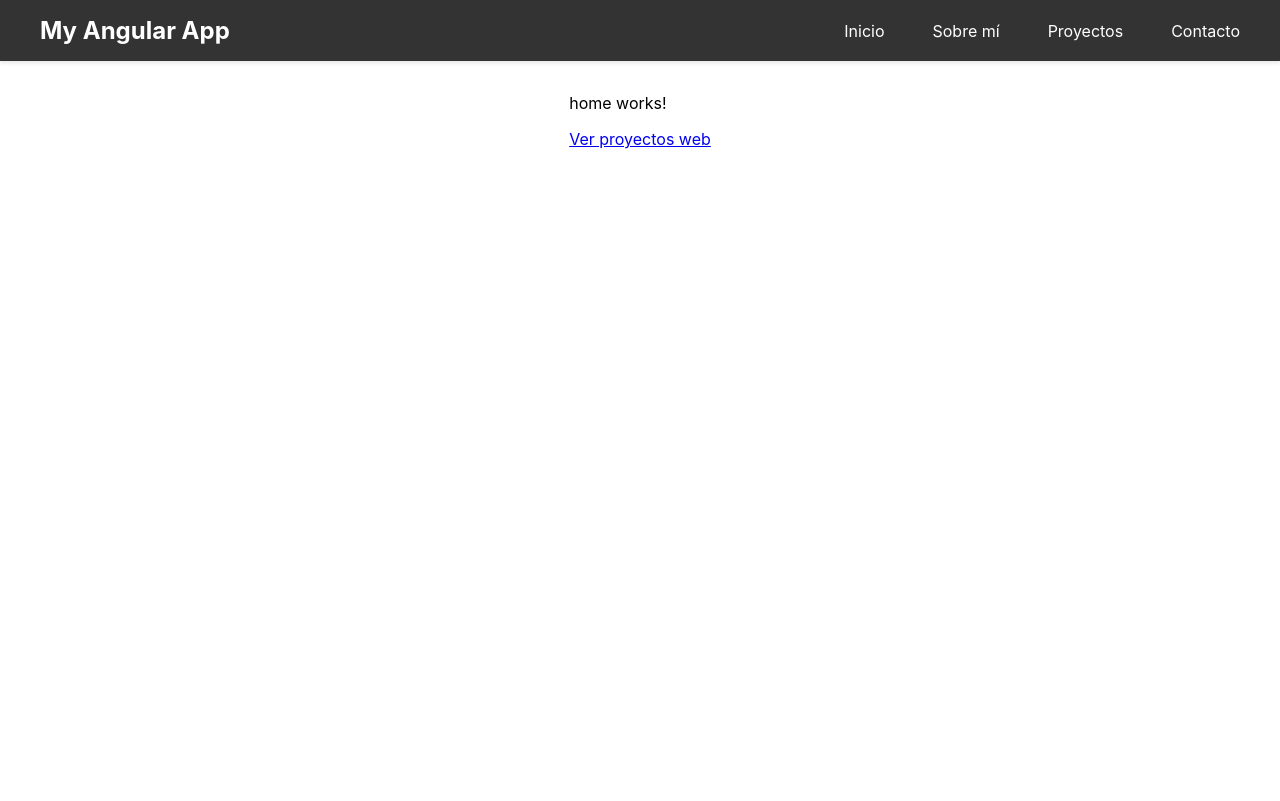
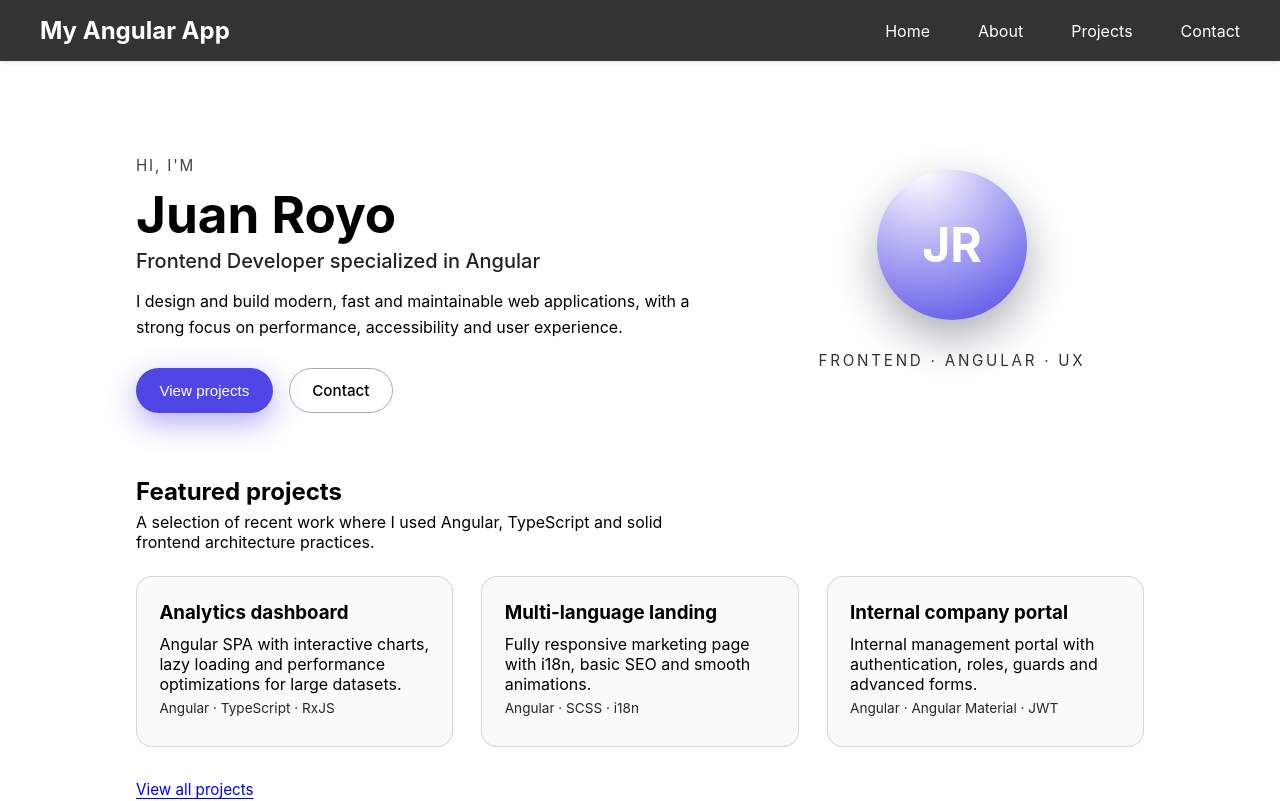
Before and after one commit to juanroyofullstack/angular-app, an Angular app: page / in a window 1280 px wide. Shown: the top 801 px of the page. Built offline with nearby package versions, Linux system fonts and the light colour scheme.

Commit message:
addd: home page template

```diff
--- a/src/app/components/header/header.component.html
+++ b/src/app/components/header/header.component.html
@@ -6,11 +6,11 @@
         routerLink="/"
         routerLinkActive="active"
         [routerLinkActiveOptions]="{ exact: true }"
-        >Inicio</a
+        >Home</a
       >
-      <a routerLink="/about" routerLinkActive="active">Sobre mí</a>
-      <a routerLink="/projects" routerLinkActive="active">Proyectos</a>
-      <a routerLink="/contact" routerLinkActive="active">Contacto</a>
+      <a routerLink="/about" routerLinkActive="active">About</a>
+      <a routerLink="/projects" routerLinkActive="active">Projects</a>
+      <a routerLink="/contact" routerLinkActive="active">Contact</a>
     </nav>
   </div>
 </header>
--- a/src/app/pages/home/home.component.html
+++ b/src/app/pages/home/home.component.html
@@ -1,7 +1,118 @@
-<p>home works!</p>
-<a
-  [routerLink]="['/projects']"
-  [queryParams]="{ category: 'web', sort: 'date' }"
->
-  Ver proyectos web
-</a>
+<main class="home">
+  <!-- Hero -->
+  <section class="home__hero">
+    <div class="home__hero-text">
+      <p class="home__hero-greeting">Hi, I'm</p>
+      <h1 class="home__hero-title">Juan Royo</h1>
+      <h2 class="home__hero-subtitle">
+        Frontend Developer specialized in Angular
+      </h2>
+      <p class="home__hero-description">
+        I design and build modern, fast and maintainable web applications, with
+        a strong focus on performance, accessibility and user experience.
+      </p>
+
+      <div class="home__hero-cta">
+        <button class="btn btn--primary" (click)="goToProjects()">
+          View projects
+        </button>
+        <a class="btn btn--ghost" [routerLink]="['/contact']"> Contact </a>
+      </div>
+    </div>
+
+    <div class="home__hero-visual">
+      <div class="home__avatar">
+        <span class="home__avatar-initials">JR</span>
+      </div>
+      <p class="home__hero-role">Frontend · Angular · UX</p>
+    </div>
+  </section>
+
+  <!-- Featured projects -->
+  <section class="home__section">
+    <header class="home__section-header">
+      <h2>Featured projects</h2>
+      <p>
+        A selection of recent work where I used Angular, TypeScript and solid
+        frontend architecture practices.
+      </p>
+    </header>
+
+    <div class="home__projects-grid">
+      <article class="home__project-card">
+        <h3>Analytics dashboard</h3>
+        <p>
+          Angular SPA with interactive charts, lazy loading and performance
+          optimizations for large datasets.
+        </p>
+        <p class="home__project-tech">Angular · TypeScript · RxJS</p>
+      </article>
+
+      <article class="home__project-card">
+        <h3>Multi-language landing</h3>
+        <p>
+          Fully responsive marketing page with i18n, basic SEO and smooth
+          animations.
+        </p>
+        <p class="home__project-tech">Angular · SCSS · i18n</p>
+      </article>
+
+      <article class="home__project-card">
+        <h3>Internal company portal</h3>
+        <p>
+          Internal management portal with authentication, roles, guards and
+          advanced forms.
+        </p>
+        <p class="home__project-tech">Angular · Angular Material · JWT</p>
+      </article>
+    </div>
+
+    <div class="home__section-cta">
+      <a class="link" [routerLink]="['/projects']">View all projects</a>
+    </div>
+  </section>
+
+  <!-- About (short) -->
+  <section class="home__section home__section--alt">
+    <header class="home__section-header">
+      <h2>About me</h2>
+    </header>
+    <p class="home__about-text">
+      I'm a frontend developer focused on creating clear, accessible and
+      user-centered interfaces. I enjoy working with Angular, paying attention
+      to visual details and collaborating closely with design and product to
+      build impactful digital experiences.
+    </p>
+    <div class="home__section-cta">
+      <a class="link" [routerLink]="['/about']">Learn more about me</a>
+    </div>
+  </section>
+
+  <!-- Tech stack -->
+  <section class="home__section">
+    <header class="home__section-header">
+      <h2>Stack & tools</h2>
+    </header>
+
+    <div class="home__tags">
+      <span class="tag">Angular</span>
+      <span class="tag">TypeScript</span>
+      <span class="tag">JavaScript</span>
+      <span class="tag">SCSS</span>
+      <span class="tag">HTML5</span>
+      <span class="tag">RxJS</span>
+      <span class="tag">REST APIs</span>
+      <span class="tag">Git</span>
+    </div>
+  </section>
+
+  <!-- Final CTA -->
+  <section class="home__section home__cta-final">
+    <h2>Ready to start your next project?</h2>
+    <p>
+      If you have an idea in mind, I'd love to help you turn it into a polished,
+      professional web application.
+    </p>
+    <a class="btn btn--primary" [routerLink]="['/contact']"> Get in touch </a>
+  </section>
+</main>
--- a/src/app/pages/home/home.component.scss
+++ b/src/app/pages/home/home.component.scss
@@ -0,0 +1,250 @@
+@use "sass:color";
+
+.home {
+  min-height: 100vh;
+  padding: 4rem 1.5rem 5rem;
+  max-width: 1120px;
+  margin: 0 auto;
+  display: flex;
+  flex-direction: column;
+  gap: 4rem;
+}
+
+.home__hero {
+  display: grid;
+  grid-template-columns: minmax(0, 3fr) minmax(0, 2fr);
+  gap: 3rem;
+  align-items: center;
+}
+
+.home__hero-greeting {
+  font-size: 0.95rem;
+  text-transform: uppercase;
+  letter-spacing: 0.12em;
+  opacity: 0.75;
+  margin-bottom: 0.5rem;
+}
+
+.home__hero-title {
+  font-size: clamp(2.4rem, 4vw, 3.2rem);
+  margin: 0 0 0.25rem;
+}
+
+.home__hero-subtitle {
+  font-size: 1.25rem;
+  font-weight: 500;
+  margin: 0 0 1rem;
+  opacity: 0.86;
+}
+
+.home__hero-description {
+  max-width: 36rem;
+  line-height: 1.6;
+  margin-bottom: 1.75rem;
+}
+
+.home__hero-cta {
+  display: flex;
+  flex-wrap: wrap;
+  gap: 1rem;
+}
+
+.home__hero-visual {
+  display: flex;
+  flex-direction: column;
+  align-items: center;
+  gap: 1rem;
+}
+
+.home__avatar {
+  width: 150px;
+  height: 150px;
+  border-radius: 999px;
+  display: flex;
+  align-items: center;
+  justify-content: center;
+  background: radial-gradient(circle at 30% 0, #ffffff33, #4f46e5);
+  color: #fff;
+  box-shadow: 0 18px 45px rgba(15, 23, 42, 0.35);
+}
+
+.home__avatar-initials {
+  font-size: 3rem;
+  font-weight: 700;
+}
+
+.home__hero-role {
+  font-size: 0.95rem;
+  text-transform: uppercase;
+  letter-spacing: 0.18em;
+  opacity: 0.8;
+}
+
+.home__section {
+  display: flex;
+  flex-direction: column;
+  gap: 1.5rem;
+}
+
+.home__section--alt {
+  background: rgba(15, 23, 42, 0.03);
+  border-radius: 1.25rem;
+  padding: 1.75rem 1.5rem;
+}
+
+.home__section-header h2 {
+  margin: 0 0 0.35rem;
+}
+
+.home__section-header p {
+  margin: 0;
+  max-width: 36rem;
+}
+
+.home__projects-grid {
+  display: grid;
+  grid-template-columns: repeat(auto-fit, minmax(230px, 1fr));
+  gap: 1.75rem;
+}
+
+.home__project-card {
+  padding: 1.5rem 1.4rem;
+  border-radius: 1rem;
+  border: 1px solid rgba(148, 163, 184, 0.4);
+  background: rgba(15, 23, 42, 0.02);
+  transition:
+    transform 0.18s ease,
+    box-shadow 0.18s ease,
+    border-color 0.18s ease;
+}
+
+.home__project-card h3 {
+  margin: 0 0 0.6rem;
+}
+
+.home__project-card p {
+  margin: 0 0 0.4rem;
+}
+
+.home__project-card:hover {
+  transform: translateY(-3px);
+  box-shadow: 0 16px 35px rgba(15, 23, 42, 0.16);
+  border-color: rgba(79, 70, 229, 0.8);
+}
+
+.home__project-tech {
+  font-size: 0.85rem;
+  opacity: 0.85;
+}
+
+.home__section-cta {
+  margin-top: 0.5rem;
+}
+
+.home__about-text {
+  max-width: 42rem;
+  line-height: 1.6;
+}
+
+.home__tags {
+  display: flex;
+  flex-wrap: wrap;
+  gap: 0.6rem;
+}
+
+.tag {
+  font-size: 0.85rem;
+  padding: 0.35rem 0.8rem;
+  border-radius: 999px;
+  border: 1px solid rgba(148, 163, 184, 0.7);
+  background: rgba(15, 23, 42, 0.02);
+}
+
+.home__cta-final {
+  text-align: center;
+  padding: 2.5rem 1.5rem 0;
+}
+
+.home__cta-final h2 {
+  margin-bottom: 0.75rem;
+}
+
+.home__cta-final p {
+  margin: 0 auto 1.5rem;
+  max-width: 34rem;
+}
+
+.btn {
+  display: inline-flex;
+  align-items: center;
+  justify-content: center;
+  gap: 0.35rem;
+  padding: 0.75rem 1.4rem;
+  border-radius: 999px;
+  font-weight: 500;
+  font-size: 0.95rem;
+  border: 1px solid transparent;
+  cursor: pointer;
+  text-decoration: none;
+  transition:
+    background-color 0.16s ease,
+    color 0.16s ease,
+    box-shadow 0.16s ease,
+    border-color 0.16s ease,
+    transform 0.16s ease;
+}
+
+.btn--primary {
+  background: #4f46e5;
+  color: #fff;
+  box-shadow: 0 10px 30px rgba(79, 70, 229, 0.45);
+}
+
+.btn--primary:hover {
+  background: color.scale(#4f46e5, $lightness: -6%);
+  transform: translateY(-1px);
+}
+
+.btn--ghost {
+  border-color: rgba(148, 163, 184, 0.9);
+  color: inherit;
+  background: transparent;
+}
+
+.btn--ghost:hover {
+  background: rgba(148, 163, 184, 0.1);
+}
+
+.link {
+  font-size: 0.95rem;
+  text-decoration: underline;
+  text-underline-offset: 0.2em;
+}
+
+@media (max-width: 768px) {
+  .home {
+    padding-top: 3rem;
+  }
+
+  .home__hero {
+    grid-template-columns: minmax(0, 1fr);
+  }
+
+  .home__hero-visual {
+    order: -1;
+  }
+
+  .home__section--alt {
+    padding: 1.5rem 1.25rem;
+  }
+}
+
+@media (max-width: 480px) {
+  .home {
+    padding-inline: 1.1rem;
+  }
+
+  .home__hero-title {
+    font-size: 2.1rem;
+  }
+}
```
